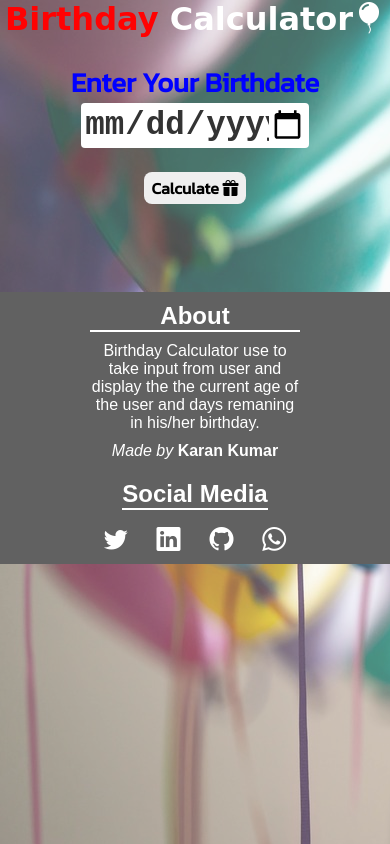
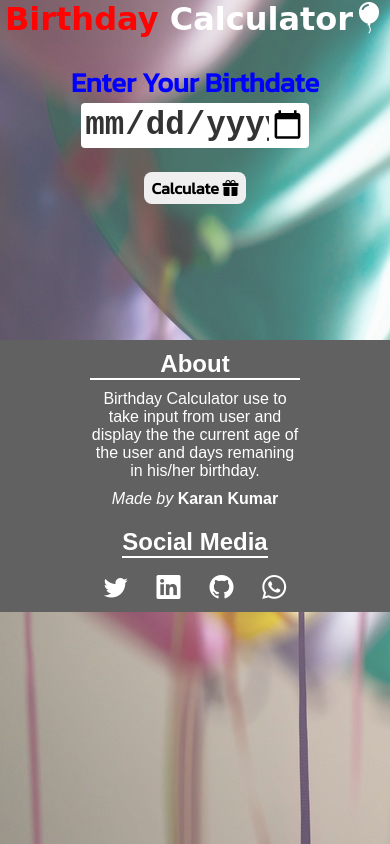
Before and after one commit to KaranKumar05/Birthday_Calculator, a plain HTML site: page index.html in a window 390 px wide. Drawn offline with nearby package versions, Linux system fonts and the light colour scheme; a web font is replaced by a local one.

Commit message:
footer margin-top

```diff
--- a/css/styles.css
+++ b/css/styles.css
@@ -200,6 +200,6 @@ footer a {
     font-size: 0.9em;
   }
   footer {
-    margin-top: 4em;
+    margin-top: 7em;
   }
 }
```
